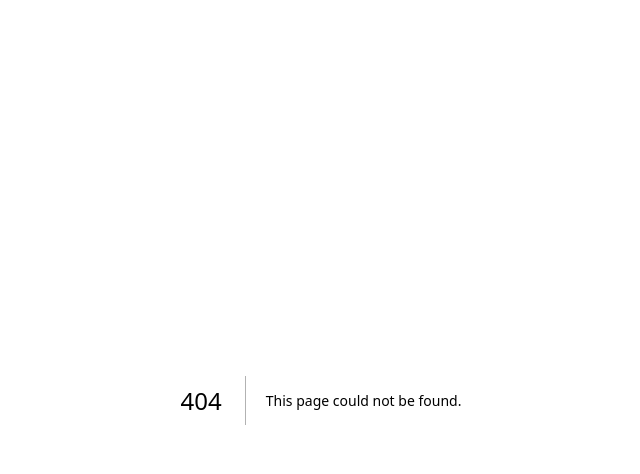
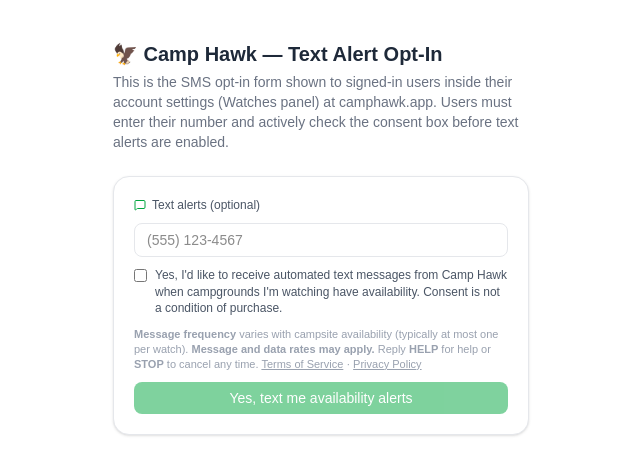
Before and after one commit to TylerFlores1992/campsite-finder, a Next.js app: page /sms-opt-in in a window 1280 px wide. Before the commit this address had no page. Shown: the top 474 px of the page, without its empty margins (319-959 px from the left). Built offline with nearby package versions, Linux system fonts and the light colour scheme.

Commit message:
Carrier-compliant

```diff
--- /dev/null
+++ b/src/app/sms-opt-in/page.tsx
@@ -0,0 +1,24 @@
+import SmsOptIn from '@/components/SmsOptIn';
+
+export const metadata = { title: 'SMS Alert Opt-In — Camp Hawk' };
+
+/**
+ * Public, non-functional copy of the SMS opt-in form that lives inside the
+ * signed-in Watches panel — published so carrier/campaign reviewers can see
+ * the exact opt-in experience without an account.
+ */
+export default function SmsOptInDemoPage() {
+  return (
+    <div className="max-w-md mx-auto px-4 py-10">
+      <h1 className="text-xl font-bold text-gray-800 mb-1">🦅 Camp Hawk — Text Alert Opt-In</h1>
+      <p className="text-sm text-gray-500 mb-6">
+        This is the SMS opt-in form shown to signed-in users inside their account settings
+        (Watches panel) at camphawk.app. Users must enter their number and actively check the
+        consent box before text alerts are enabled.
+      </p>
+      <div className="bg-white border border-gray-200 rounded-2xl shadow-sm p-5">
+        <SmsOptIn demo />
+      </div>
+    </div>
+  );
+}
--- /dev/null
+++ b/src/components/SmsOptIn.tsx
@@ -0,0 +1,108 @@
+'use client';
+
+import { useState } from 'react';
+import { MessageSquare, Loader2, Check } from 'lucide-react';
+
+interface SmsOptInProps {
+  /** Demo mode renders the exact same form without making API calls (for carrier review). */
+  demo?: boolean;
+  initialPhone?: string;
+  initialSaved?: boolean;
+  onSaved?: (phone: string | null) => void;
+}
+
+export default function SmsOptIn({ demo = false, initialPhone = '', initialSaved = false, onSaved }: SmsOptInProps) {
+  const [phone, setPhone] = useState(initialPhone);
+  const [consented, setConsented] = useState(initialSaved);
+  const [saved, setSaved] = useState(initialSaved);
+  const [saving, setSaving] = useState(false);
+  const [error, setError] = useState<string | null>(null);
+
+  async function save() {
+    if (demo) return;
+    setSaving(true);
+    setError(null);
+    try {
+      const res = await fetch('/api/user/phone', {
+        method: 'POST',
+        headers: { 'Content-Type': 'application/json' },
+        body: JSON.stringify({ phone }),
+      });
+      const d = await res.json();
+      if (!res.ok) {
+        setError(d.error ?? 'Could not save');
+        setSaved(false);
+      } else {
+        setPhone(d.phone ?? '');
+        setSaved(!!d.phone);
+        onSaved?.(d.phone ?? null);
+      }
+    } catch {
+      setError('Could not save');
+    } finally {
+      setSaving(false);
+    }
+  }
+
+  return (
+    <div className="space-y-2.5">
+      <label className="flex items-center gap-1.5 text-xs font-medium text-gray-600">
+        <MessageSquare size={12} className="text-green-600" />
+        Text alerts (optional)
+      </label>
+
+      <input
+        type="tel"
+        placeholder="(555) 123-4567"
+        value={phone}
+        onChange={(e) => {
+          setPhone(e.target.value);
+          setSaved(false);
+        }}
+        className="w-full px-3 py-1.5 text-sm border border-gray-200 rounded-lg focus:outline-none focus:ring-2 focus:ring-green-400"
+      />
+
+      <label className="flex items-start gap-2 text-xs text-gray-600 leading-snug cursor-pointer">
+        <input
+          type="checkbox"
+          checked={consented}
+          onChange={(e) => {
+            setConsented(e.target.checked);
+            setSaved(false);
+          }}
+          className="mt-0.5 accent-green-600"
+        />
+        <span>
+          Yes, I&apos;d like to receive automated text messages from Camp Hawk when campgrounds
+          I&apos;m watching have availability. Consent is not a condition of purchase.
+        </span>
+      </label>
+
+      <p className="text-[11px] text-gray-400 leading-snug">
+        <strong>Message frequency</strong> varies with campsite availability (typically at most one
+        per watch). <strong>Message and data rates may apply.</strong> Reply <strong>HELP</strong>{' '}
+        for help or <strong>STOP</strong> to cancel any time.{' '}
+        <a href="/terms" className="underline" target="_blank">Terms of Service</a>
+        {' · '}
+        <a href="/privacy" className="underline" target="_blank">Privacy Policy</a>
+      </p>
+
+      <button
+        onClick={save}
+        disabled={saving || saved || !consented || !phone}
+        className="w-full px-3 py-1.5 text-sm rounded-lg bg-green-600 text-white hover:bg-green-700 disabled:opacity-50 transition-colors flex items-center justify-center gap-1.5"
+      >
+        {saving ? (
+          <Loader2 size={13} className="animate-spin" />
+        ) : saved ? (
+          <>
+            <Check size={13} /> Signed up for texts
+          </>
+        ) : (
+          'Yes, text me availability alerts'
+        )}
+      </button>
+      {error && <p className="text-xs text-red-500">{error}</p>}
+    </div>
+  );
+}
--- a/src/components/WatchesPanel.tsx
+++ b/src/components/WatchesPanel.tsx
@@ -1,7 +1,8 @@
 'use client';
 
 import { useEffect, useState } from 'react';
-import { X, Bell, Trash2, Loader2, CalendarDays, MessageSquare, Check } from 'lucide-react';
+import { X, Bell, Trash2, Loader2, CalendarDays } from 'lucide-react';
+import SmsOptIn from './SmsOptIn';
 
 interface Watch {
   id: string;
@@ -22,10 +23,8 @@
   const [watches, setWatches] = useState<Watch[]>([]);
   const [loading, setLoading] = useState(true);
   const [deleting, setDeleting] = useState<string | null>(null);
-  const [phone, setPhone] = useState('');
-  const [phoneSaved, setPhoneSaved] = useState(false);
-  const [phoneSaving, setPhoneSaving] = useState(false);
-  const [phoneError, setPhoneError] = useState<string | null>(null);
+  const [phone, setPhone] = useState<string | null>(null);
+  const [phoneLoaded, setPhoneLoaded] = useState(false);
 
   useEffect(() => {
     fetch('/api/watches')
@@ -34,38 +33,10 @@
       .finally(() => setLoading(false));
     fetch('/api/user/phone')
       .then((r) => (r.ok ? r.json() : { phone: null }))
-      .then((d) => {
-        if (d.phone) {
-          setPhone(d.phone);
-          setPhoneSaved(true);
-        }
-      })
-      .catch(() => {});
+      .then((d) => setPhone(d.phone ?? null))
+      .catch(() => {})
+      .finally(() => setPhoneLoaded(true));
   }, []);
-
-  async function savePhone() {
-    setPhoneSaving(true);
-    setPhoneError(null);
-    try {
-      const res = await fetch('/api/user/phone', {
-        method: 'POST',
-        headers: { 'Content-Type': 'application/json' },
-        body: JSON.stringify({ phone }),
-      });
-      const d = await res.json();
-      if (!res.ok) {
-        setPhoneError(d.error ?? 'Could not save');
-        setPhoneSaved(false);
-      } else {
-        setPhone(d.phone ?? '');
-        setPhoneSaved(!!d.phone);
-      }
-    } catch {
-      setPhoneError('Could not save');
-    } finally {
-      setPhoneSaving(false);
-    }
-  }
 
   async function removeWatch(id: string) {
     setDeleting(id);
@@ -157,40 +128,15 @@
         </div>
 
         <div className="border-t px-5 py-4 space-y-3">
-          <div>
-            <label className="flex items-center gap-1.5 text-xs font-medium text-gray-600 mb-1.5">
-              <MessageSquare size={12} className="text-green-600" />
-              Text me too (optional)
-            </label>
-            <div className="flex gap-2">
-              <input
-                type="tel"
-                placeholder="(805) 555-1234"
-                value={phone}
-                onChange={(e) => {
-                  setPhone(e.target.value);
-                  setPhoneSaved(false);
-                }}
-                className="flex-1 px-3 py-1.5 text-sm border border-gray-200 rounded-lg focus:outline-none focus:ring-2 focus:ring-green-400"
-              />
-              <button
-                onClick={savePhone}
-                disabled={phoneSaving || phoneSaved}
-                className="px-3 py-1.5 text-sm rounded-lg bg-green-600 text-white hover:bg-green-700 disabled:opacity-50 transition-colors flex items-center gap-1"
-              >
-                {phoneSaving ? (
-                  <Loader2 size={13} className="animate-spin" />
-                ) : phoneSaved ? (
-                  <Check size={13} />
-                ) : (
-                  'Save'
-                )}
-              </button>
-            </div>
-            {phoneError && <p className="text-xs text-red-500 mt-1">{phoneError}</p>}
-          </div>
+          {phoneLoaded && (
+            <SmsOptIn
+              initialPhone={phone ?? ''}
+              initialSaved={!!phone}
+              onSaved={(p) => setPhone(p)}
+            />
+          )}
           <p className="text-xs text-gray-400 text-center">
-            You'll get one email{phoneSaved ? ' and text' : ''} per opening. Remove anytime.
+            You'll get one email{phone ? ' and text' : ''} per opening. Remove anytime.
           </p>
         </div>
       </div>
--- a/src/middleware.ts
+++ b/src/middleware.ts
@@ -5,6 +5,7 @@
   '/',
   '/privacy',
   '/terms',
+  '/sms-opt-in',
   '/campground/(.*)',
   '/api/search(.*)',
   '/api/suggest(.*)',
```
